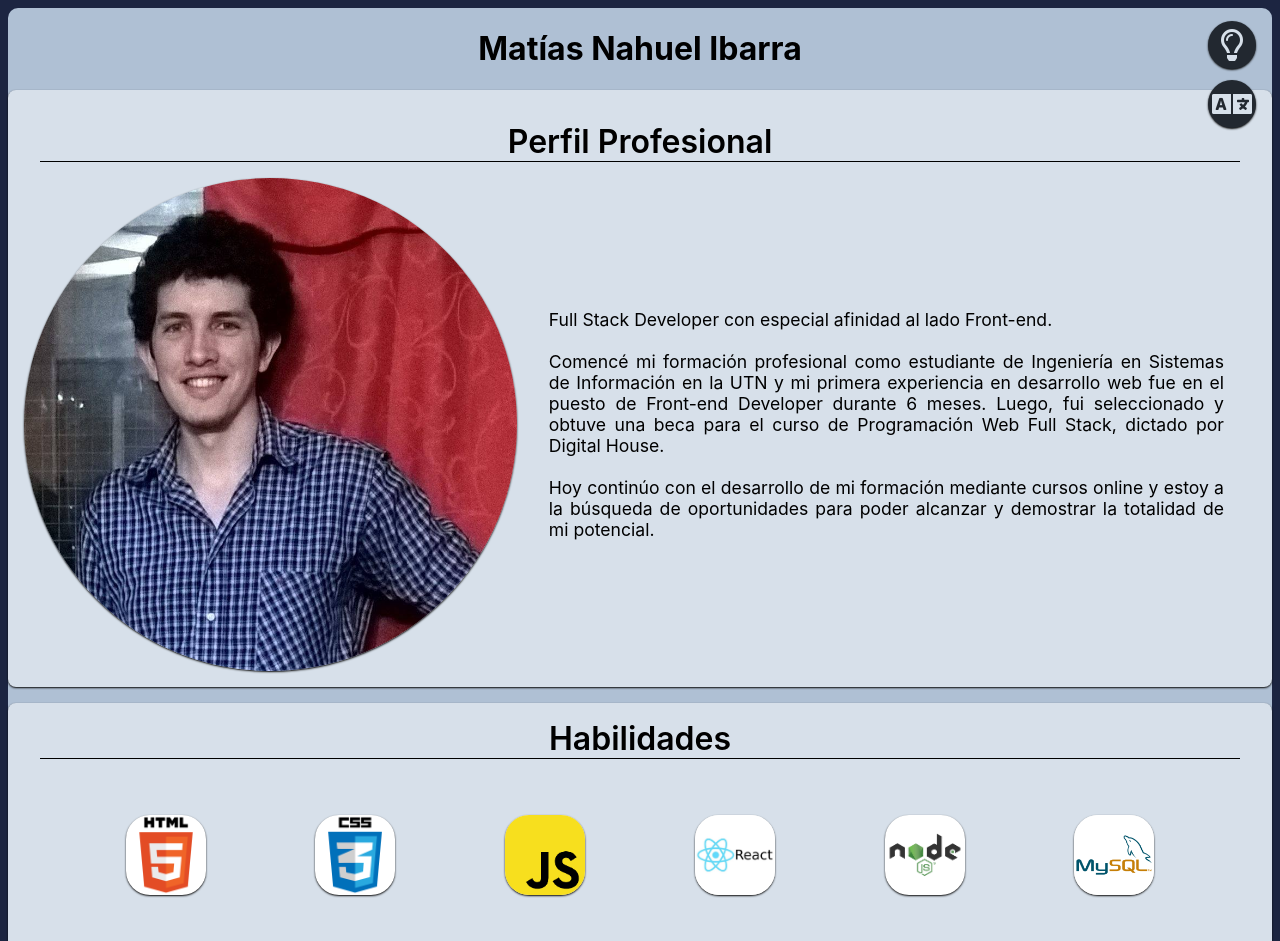
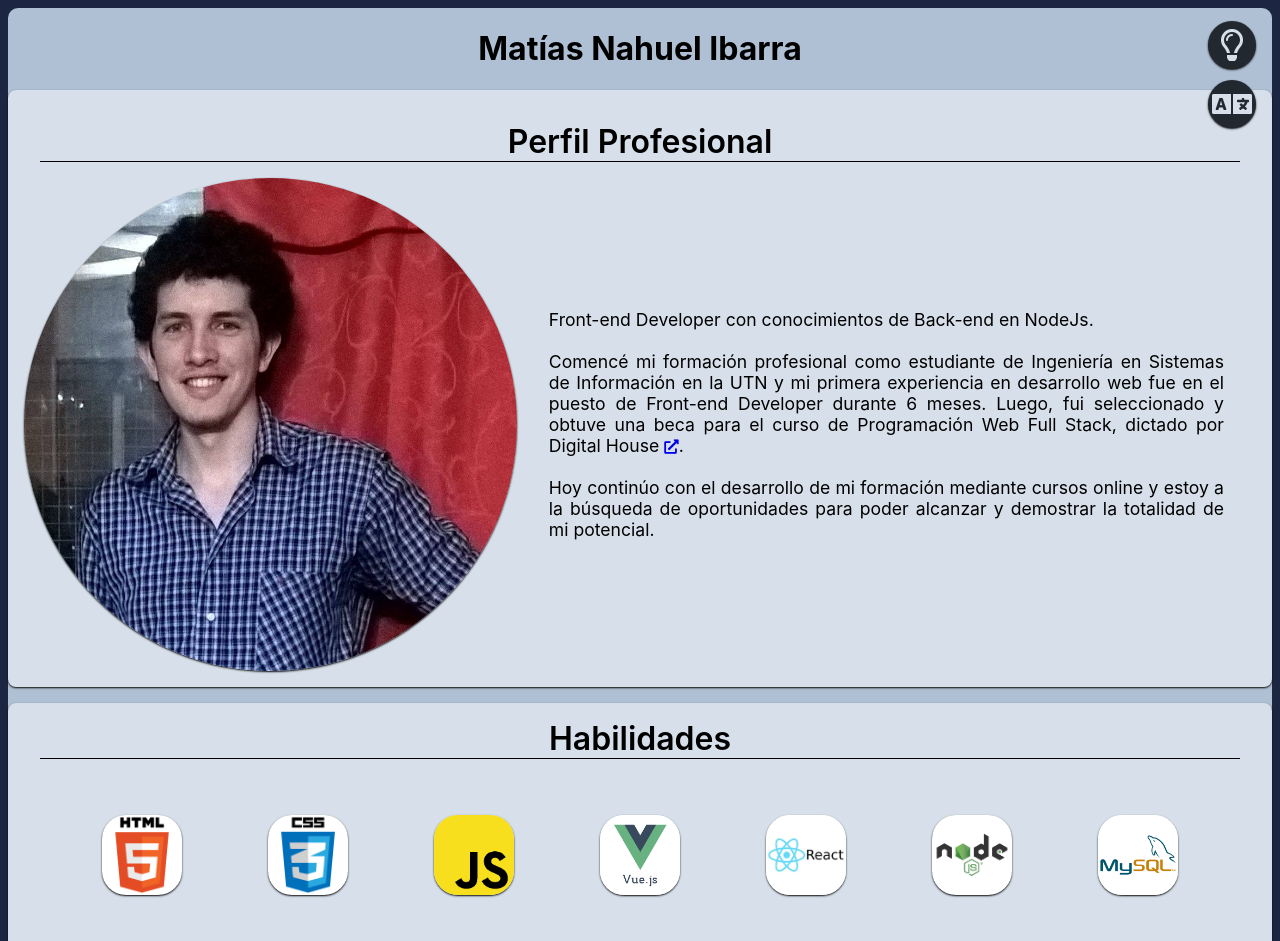
Before and after one commit to matiasibarra7/matiasibarra7, a React (Create React App) app: page / in a window 1280 px wide. Shown: the top 941 px of the page. Built offline with nearby package versions, Linux system fonts and the light colour scheme.

Commit message:
Updates skills, change text and animation added

```diff
--- a/src/captions.js
+++ b/src/captions.js
@@ -1,8 +1,8 @@
 module.exports = {
   spa: {
     bioTitle: "Perfil Profesional",
-    bio1: "Full Stack Developer con especial afinidad al lado Front-end.",
-    bio2: "Comencé mi formación profesional como estudiante de Ingeniería en Sistemas de Información en la UTN y mi primera experiencia en desarrollo web fue en el puesto de Front-end Developer durante 6 meses. Luego, fui seleccionado y obtuve una beca para el curso de Programación Web Full Stack, dictado por Digital House.",
+    bio1: "Front-end Developer con conocimientos de Back-end en NodeJs.",
+    bio2: "Comencé mi formación profesional como estudiante de Ingeniería en Sistemas de Información en la UTN y mi primera experiencia en desarrollo web fue en el puesto de Front-end Developer durante 6 meses. Luego, fui seleccionado y obtuve una beca para el curso de Programación Web Full Stack, dictado por Digital House",
     bio3: "Hoy continúo con el desarrollo de mi formación mediante cursos online y estoy a la búsqueda de oportunidades para poder alcanzar y demostrar la totalidad de mi potencial.",
 
     skillsTitle: "Habilidades",
@@ -27,8 +27,8 @@
 
   eng: {
     bioTitle: "Professional profile",
-    bio1: "Full Stack Developer with special affinity to the Front-end development.",
-    bio2: "I started my professional formation as an Information Systems Engineering student at UTN and my first job experience in web development was in the front-end developer position for 6 months. Later, I was selected and obtained a scholarship for the Full Stack Web Programming course, dictated by Digital House.",
+    bio1: "Front-end Developer with acknowledge of Back-end with NodeJs.",
+    bio2: "I started my professional formation as an Information Systems Engineering student at UTN and my first job experience in web development was in the front-end developer position for 6 months. Later, I was selected and obtained a scholarship for the Full Stack Web Programming course, dictated by Digital House",
     bio3: "Today I continue with the development of my training through online courses and I am looking for opportunities to reach and show all my potential.",
 
     skillsTitle: "Skills",
--- a/src/components/BioSection.js
+++ b/src/components/BioSection.js
@@ -14,7 +14,7 @@
         <div className="content">
           <p>
             {props.bio1}  <br/><br/>
-            {props.bio2}  <br/><br/>
+            {props.bio2} <a href="https://drive.google.com/file/d/1z9y4GgKCccH3WelB53xbHlc_Cn_fesx-/view?usp=sharing" target="_blank"><i className="fas fa-external-link-alt" style={{ fontSize: '0.9rem' }}></i></a>.  <br/><br/>
             {props.bio3}
           </p>
         </div>
--- a/src/components/SkillsSection.js
+++ b/src/components/SkillsSection.js
@@ -10,6 +10,7 @@
         <SkillBox img='html.png' desc='HTML'/>
         <SkillBox img='css.png' desc='CSS'/>
         <SkillBox img='js.png' desc='Javascript'/>
+        <SkillBox img='vue.png' desc='VueJs'/>
         <SkillBox img='react.jpg' desc='ReactJs'/>
         <SkillBox img='node.png' desc='NodeJs'/>
         <SkillBox img='mysql.png' desc='MySQL'/>
--- a/src/index.css
+++ b/src/index.css
@@ -120,6 +120,7 @@
 }
 
 .skill-box {
+  position: relative;
   max-width: 5rem;
   max-height: 5rem;
   background-color: white;
@@ -343,16 +344,24 @@
     background-color: grey;
     padding: 2px 6px;
     border-radius: 1rem;
-    box-shadow: 1px 1px 4px #0a0a0a;
+    box-shadow: 0px 1px 2px #0a0a0a;
+    transition: all 1s ease-in-out;
   }
 
-  .darkmode-icon:hover::before {
+  .darkmode-icon::before {
     content: "Dark mode";
     left: -6.5rem;
+    opacity: 0;
+    transition: opacity 0.2s ease-in-out;
   }
 
-  .change-lang-icon:hover::before {
+  .change-lang-icon::before {
     content: "Cambiar idioma";
     left: -8.5rem;
+    opacity: 0;
+    transition: opacity 0.2s ease-in-out;
   }
+
+  .darkmode-icon:hover::before { opacity: 1; }
+  .change-lang-icon:hover::before { opacity: 1; }
 }
```
Also changed, not shown: public/images/skills/vue.png (added).
